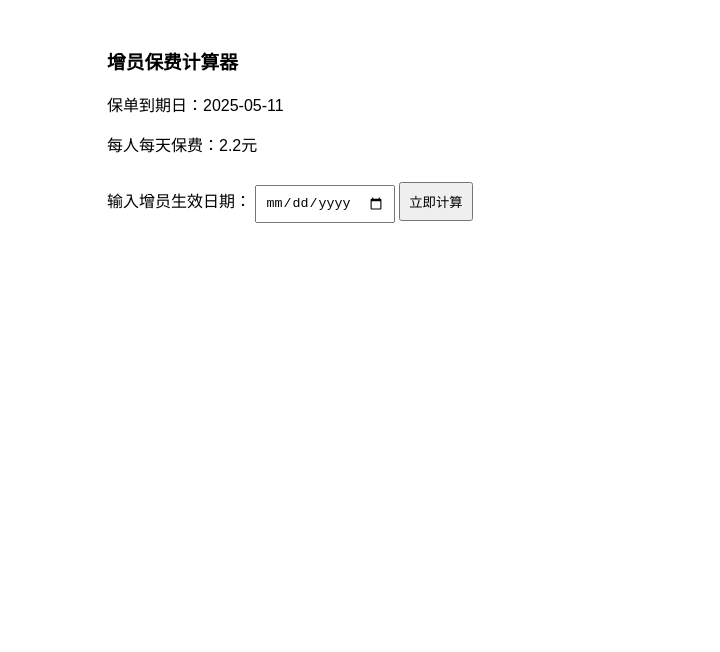
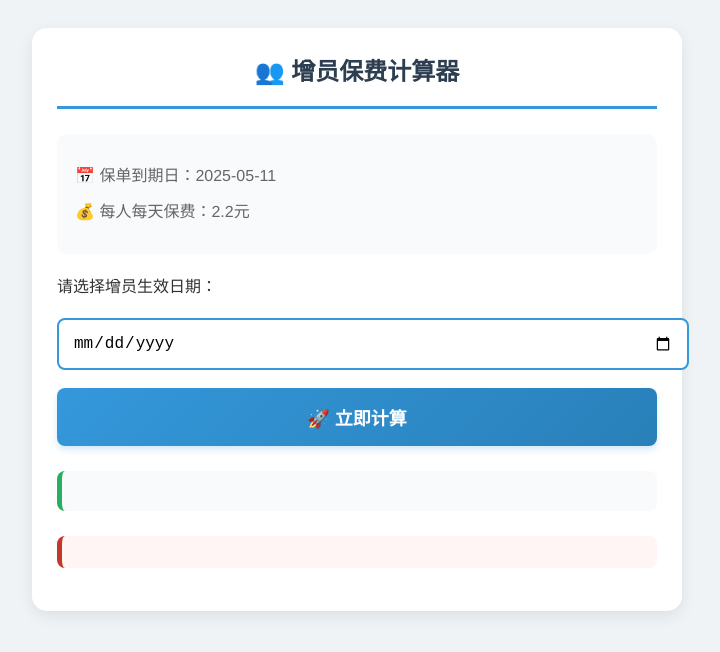
Before and after one commit to andrewkk33/klj-github.github.io, a plain HTML site: page index.html in a window 1280 px wide. Shown: the whole page, without its empty margins (283-1003 px from the left). Drawn offline with Linux system fonts and the light colour scheme.

Commit message:
index.html

```diff
--- a/index.html
+++ b/index.html
@@ -3,30 +3,127 @@
 <head>
     <title>保费计算器</title>
     <meta charset="utf-8">
+    <meta name="viewport" content="width=device-width, initial-scale=1.0">
     <style>
-        body { font-family: Arial, sans-serif; padding: 20px; }
-        .container { max-width: 500px; margin: 0 auto; }
-        input, button { margin: 10px 0; padding: 8px; }
-        .result { margin-top: 20px; color: #2c3e50; font-weight: bold; }
-        .error { color: #c0392b; }
+        /* 优化版样式 */
+        body {
+            font-family: 'Helvetica Neue', Helvetica, Arial, sans-serif;
+            padding: 20px;
+            background: #f0f3f5;
+            font-size: 16px;
+            line-height: 1.6;
+            color: #333;
+        }
+
+        .container {
+            max-width: 600px;
+            margin: 0 auto;
+            padding: 25px;
+            background: white;
+            border-radius: 15px;
+            box-shadow: 0 5px 15px rgba(0,0,0,0.08);
+        }
+
+        h3 {
+            font-size: 24px;
+            color: #2c3e50;
+            margin: 0 0 25px 0;
+            text-align: center;
+            padding-bottom: 15px;
+            border-bottom: 3px solid #3498db;
+        }
+
+        .fixed-params {
+            background: #f8fafb;
+            padding: 18px;
+            border-radius: 10px;
+            margin: 20px 0;
+        }
+
+        .fixed-params p {
+            font-size: 16px;
+            color: #666;
+            margin: 12px 0;
+            line-height: 1.5;
+        }
+
+        input[type="date"] {
+            width: 100%;
+            padding: 14px;
+            border: 2px solid #3498db;
+            border-radius: 8px;
+            font-size: 16px;
+            margin: 18px 0;
+            background: white;
+        }
+
+        button {
+            width: 100%;
+            background: linear-gradient(135deg, #3498db, #2980b9);
+            color: white;
+            padding: 16px;
+            border: none;
+            border-radius: 8px;
+            font-size: 18px;
+            font-weight: 600;
+            cursor: pointer;
+            transition: transform 0.2s, box-shadow 0.2s;
+            box-shadow: 0 4px 6px rgba(52,152,219,0.2);
+        }
+
+        button:active {
+            transform: scale(0.98);
+            box-shadow: 0 2px 4px rgba(52,152,219,0.2);
+        }
+
+        .result {
+            background: #f8fafb;
+            padding: 20px;
+            margin: 25px 0;
+            border-radius: 8px;
+            font-size: 18px;
+            color: #27ae60;
+            border-left: 5px solid #27ae60;
+            animation: fadeIn 0.3s ease;
+        }
+
+        .error {
+            background: #fff5f5;
+            padding: 16px;
+            color: #c0392b;
+            border-radius: 8px;
+            border-left: 5px solid #c0392b;
+            margin: 18px 0;
+            animation: shake 0.4s;
+        }
+
+        @keyframes fadeIn {
+            from { opacity: 0; transform: translateY(10px); }
+            to { opacity: 1; transform: translateY(0); }
+        }
+
+        @keyframes shake {
+            0% { transform: translateX(8px); }
+            25% { transform: translateX(-8px); }
+            50% { transform: translateX(4px); }
+            75% { transform: translateX(-4px); }
+            100% { transform: translateX(0); }
+        }
     </style>
 </head>
 <body>
     <div class="container">
-        <h3>增员保费计算器</h3>
+        <h3>👥 增员保费计算器</h3>
 
-        <!-- 固定参数显示 -->
         <div class="fixed-params">
-            <p>保单到期日：2025-05-11</p>
-            <p>每人每天保费：2.2元</p>
+            <p>📅 保单到期日：2025-05-11</p>
+            <p>💰 每人每天保费：2.2元</p>
         </div>
 
-        <!-- 输入区域 -->
-        <label>输入增员生效日期：</label>
+        <label>请选择增员生效日期：</label>
         <input type="date" id="effectiveDate" required>
-        <button onclick="calculate()">立即计算</button>
+        <button onclick="calculate()">🚀 立即计算</button>
 
-        <!-- 结果显示 -->
         <div class="result" id="result"></div>
         <div class="error" id="error"></div>
     </div>
@@ -48,8 +145,13 @@ function calculate() {
     resultDiv.innerHTML = '';
 
     // 日期有效性验证
+    if (!effectiveDate.getTime()) {
+        errorDiv.innerHTML = '⚠️ 请选择有效日期';
+        return;
+    }
+
     if (effectiveDate > FIXED_PARAMS.policyEndDate) {
-        errorDiv.innerHTML = '错误：生效日期不能晚于保单到期日';
+        errorDiv.innerHTML = '❌ 错误：生效日期不能晚于保单到期日';
         return;
     }
 
@@ -60,10 +162,10 @@ function calculate() {
     // 计算应缴保费
     const premium = remainingDays * FIXED_PARAMS.dailyPremium;
 
-    // 显示结果
+    // 显示结果（四舍五入到小数点后1位）
     resultDiv.innerHTML = `
-        剩余承保天数：${remainingDays}天<br>
-        应增保费金额：¥${premium.toFixed(2)}元/人
+        📅 剩余承保天数：<strong>${remainingDays}</strong> 天<br>
+        💵 应增保费金额：<strong>¥${premium.toFixed(2)}</strong> 元/人
     `;
 }
 </script>
```
